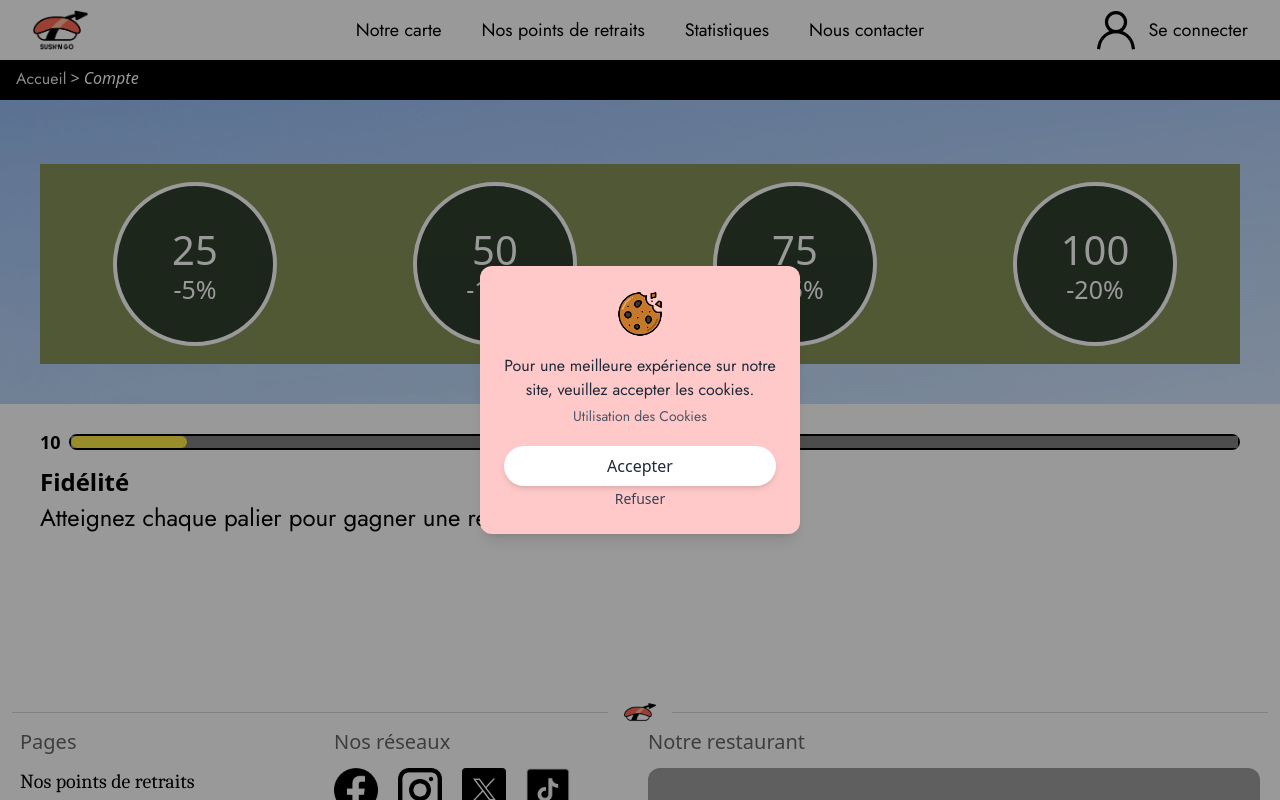
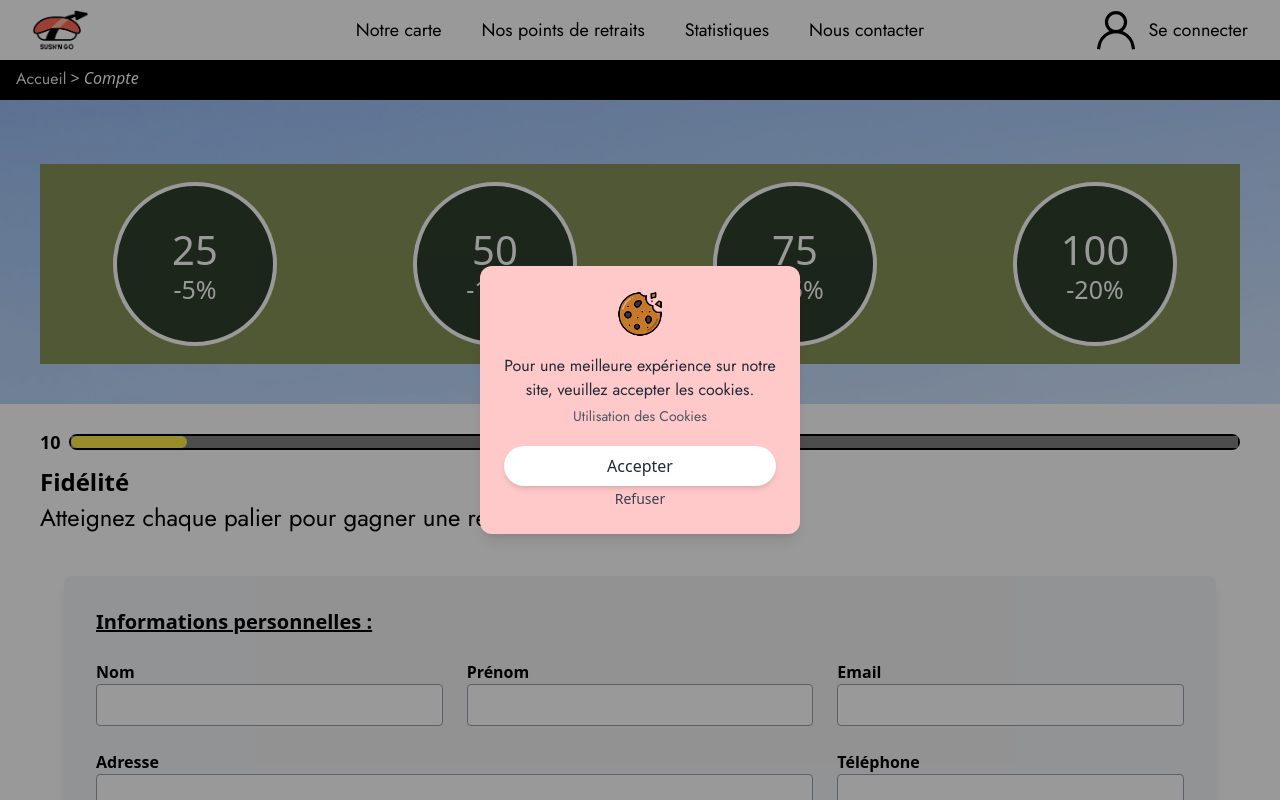
Before and after one commit to MLoks77/SAE301-303, an Angular app in the folder frontend/sushngo/: page /compte in a window 1280 px wide. Shown: the top 800 px of the page. Built offline with nearby package versions, Linux system fonts and the light colour scheme; no server answers; grey boxes are pictures that could not be loaded.

Commit message:
inputs et labels informations du compte

```diff
--- a/frontend/sushngo/src/app/components/compte/compte.html
+++ b/frontend/sushngo/src/app/components/compte/compte.html
@@ -56,16 +56,68 @@
 
 
     <!-- Paramètres du compte -->
-    <section class="my-10">
-        <!-- a remplir avec des inputs -->
+    <section class="my-10 bg-gray-100 w-[90%] rounded-lg shadow-lg p-8">
+        <!-- il faudrait que tout les inputs ne soient pas accessibles puis quand on appuie sur modifier sa le devient, et afficher bien sûr dynamiquement les données du compte connecté -->
+        <div class="grid grid-cols-1 md:grid-cols-3 gap-6">
+            <h1 class="col-span-full text-xl font-bold underline">Informations personnelles :</h1>
+
+            <div class="flex flex-col">
+                <label for="nom" class="font-semibold">Nom</label>
+                <input type="text" id="nom" name="nom" class="p-2 rounded border border-gray-400 bg-white ">
+            </div>
+            <div class="flex flex-col">
+                <label for="prenom" class="font-semibold">Prénom</label>
+                <input type="text" id="prenom" name="prenom" class="p-2 rounded border border-gray-400 bg-white ">
+            </div>
+            <div class="flex flex-col">
+                <label for="email" class="font-semibold">Email</label>
+                <input type="email" id="email" name="email" class="p-2 rounded border border-gray-400 bg-white ">
+            </div>
+
+            <div class="flex flex-col md:col-span-2">
+                <label for="adresse" class="font-semibold">Adresse</label>
+                <input type="text" id="adresse" name="adresse" class="p-2 rounded border border-gray-400 bg-white ">
+            </div>
+            <div class="flex flex-col">
+                <label for="telephone" class="font-semibold">Téléphone</label>
+                <input type="text" id="telephone" name="telephone" class="p-2 rounded border border-gray-400 bg-white ">
+            </div>
+
+            <h1 class="col-span-full text-xl font-bold mt-4 underline">Changer de mot de passe :</h1>
+            <div class="flex flex-col">
+                <label for="mdpactuel" class="font-semibold">Mot de passe actuel</label>
+                <input type="password" id="mdpactuel" name="mdpactuel"
+                    class="p-2 rounded border border-gray-400 bg-white ">
+            </div>
+            <div class="flex flex-col">
+                <label for="mdpnouveau" class="font-semibold">Nouveau mot de passe</label>
+                <input type="password" id="mdpnouveau" name="mdpnouveau"
+                    class="p-2 rounded border border-gray-400 bg-white ">
+            </div>
+            <div class="flex flex-col">
+                <label for="mdpnouveau" class="font-semibold">Confirmer le nouveau mot de passe</label>
+                <input type="password" id="mdpnouveau" name="mdpnouveau"
+                    class="p-2 rounded border border-gray-400 bg-white ">
+            </div>
+            <div class="col-span-full flex justify-between items-center mt-6">
+                <a routerLink="/mot-de-passe-oublie" class="text-sm text-blue-600 hover:underline">Mot de passe oublié
+                    ?</a>
+                <div class="flex gap-2">
+                    <button
+                        class="bg-black-600 text-black hover:text-white cursor-pointer px-4 py-2 rounded hover:bg-blue-700 transition-colors border border-gray-400 bg-white">Modifier</button>
+                    <button
+                        class="bg-black-600 text-black hover:text-white cursor-pointer px-4 py-2 rounded hover:bg-green-700 transition-colors border border-gray-400 bg-white">Enregistrer</button>
+                </div>
+            </div>
+            <!-- ici il faudrait faire en sorte de faire apparaître que le bouton modifier qui rendrait tout les input accessibles puis faire apparaître le bouton enregistrer -->
+        </div>
     </section>
 
     <!-- Historique des commandes, on fetch l'id utilisateur sur les commandes -->
-    <section class="my-10">
-        <!-- a remplir avec des inputs -->
+    <section class="my-10 bg-gray-200 w-[90%] rounded-lg shadow-lg min-h-[400px]">
+        <!-- a remplir avec l'historique des commandes, il faut qu'il soit simple, c'est a dire, ID commande, total prix, le contenu de la commande sous un format liste si tu veux -->
     </section>
-</section>
 
 
 
-<app-footer></app-footer>
+    <app-footer></app-footer>
--- a/frontend/sushngo/src/app/components/inscconnex/inscconnex.ts
+++ b/frontend/sushngo/src/app/components/inscconnex/inscconnex.ts
@@ -109,7 +109,7 @@ export class Inscconnex implements OnInit {
         if (res.success) {
           this.successMessage = 'Compte créé avec succès ! Vous pouvez vous connecter.';
           this.resetForm();
-          setTimeout(() => this.switchToTab('connexion'), 2000);
+          setTimeout(() => this.switchToTab('connexion'), 1000);
         } else {
           this.errorMessage = res.error || res.message || res.reponse || 'Erreur lors de l\'inscription.';
         }
--- a/frontend/sushngo/src/app/components/mdpoublie/mdpoublie.ts
+++ b/frontend/sushngo/src/app/components/mdpoublie/mdpoublie.ts
@@ -14,7 +14,7 @@ import { HttpClientModule } from '@angular/common/http';
   templateUrl: './mdpoublie.html',
   styleUrl: './mdpoublie.css',
 })
-export class Mdpoublie implements OnInit{
+export class Mdpoublie implements OnInit {
   isLoading: boolean = false;
   successMessage: string = '';
   errorMessage: string = '';
@@ -34,11 +34,6 @@ export class Mdpoublie implements OnInit{
   ) { }
 
   ngOnInit(): void {
-    this.authService.checkSession().subscribe(isLoggedIn => {
-      if (isLoggedIn) {
-        this.router.navigate(['/accueil']);
-      }
-    });
   }
 
   onSubmit(): void {
--- a/frontend/sushngo/src/app/components/navbar/navbar.html
+++ b/frontend/sushngo/src/app/components/navbar/navbar.html
@@ -1,6 +1,6 @@
 <!-- réalisé par témi maxime joaquim-->
 
-<header class="hidden md:block sticky top-0 left-0 w-full bg-white z-50 text-lg Caladea">
+<header class="hidden md:block sticky top-0 left-0 w-full bg-white z-50 text-lg Caladea shadow-lg">
     <nav class="h-15 flex justify-between px-8 py-3">
         <div class="grid grid-cols-5 grid-rows-1 gap-0 w-full items-center">
 
```
